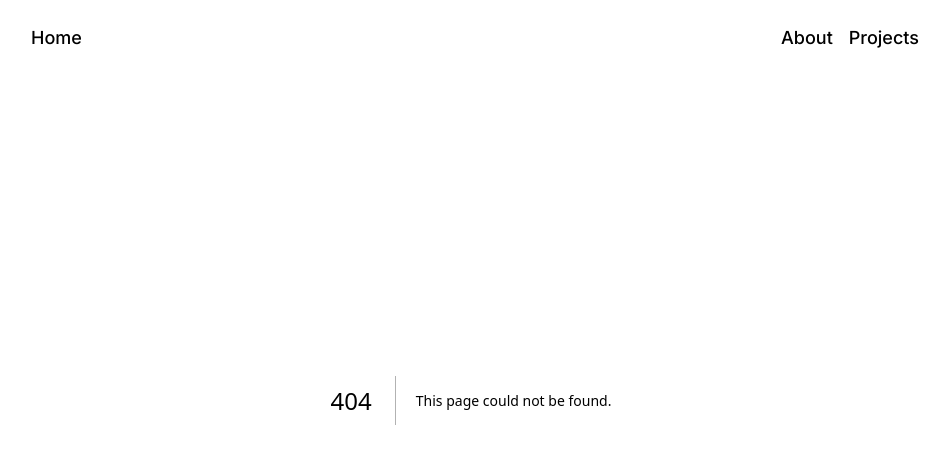
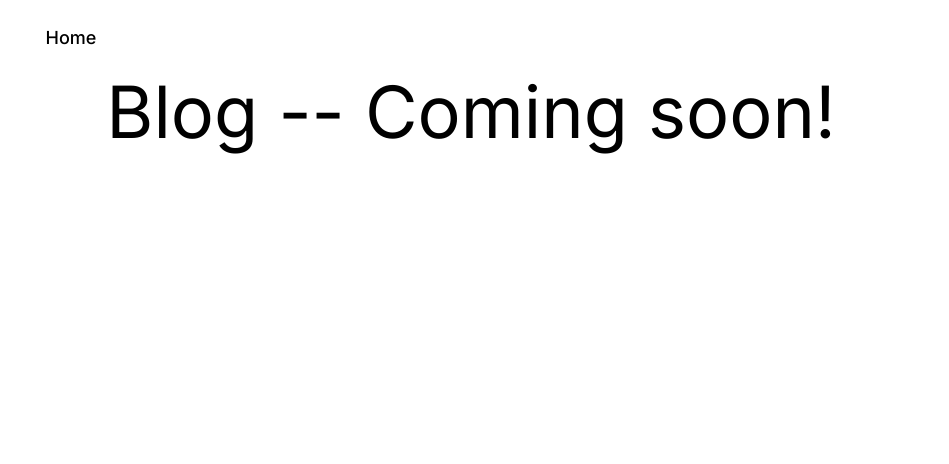
Before and after one commit to KenzoM/3d-portoflio, a Next.js app: page /blog in a window 1280 px wide. Before the commit this address had no page. Shown: the top 464 px of the page, without its empty margins (169-1118 px from the left). Built offline with nearby package versions, Linux system fonts and the light colour scheme.

Commit message:
navbar open with modal instead

```diff
--- a/src/app/about/page.tsx
+++ /dev/null
@@ -1,7 +0,0 @@
-import React from "react";
-
-function About() {
-  return <h1>About</h1>;
-}
-
-export default About;
--- /dev/null
+++ b/src/app/blog/page.tsx
@@ -0,0 +1,11 @@
+import React from "react";
+
+const Blog = () => {
+  return (
+    <h1 className="text-center text-7xl  text-grey-800">
+      Blog -- Coming soon!
+    </h1>
+  );
+};
+
+export default Blog;
--- a/src/app/contacts/page.tsx
+++ /dev/null
@@ -1,7 +0,0 @@
-import React from "react";
-
-const Contacts = () => {
-  return <div>Contacts</div>;
-};
-
-export default Contacts;
--- /dev/null
+++ b/src/app/default.tsx
@@ -0,0 +1,3 @@
+export default function Default() {
+  return null;
+}
--- a/src/app/globals.css
+++ b/src/app/globals.css
@@ -19,6 +19,12 @@ body:has(.card[data-color="blue"]:hover) {
 
 body:has(.card[data-color="green"]:hover) {
   background-color: rgb(var(--green-rgb) / 25%);
+}
+
+.nav-bar {
+  li:not(:last-child) {
+    padding-right: 18px;
+  }
 }
 
 @layer utilities {
@@ -51,7 +57,7 @@ body:has(.card[data-color="green"]:hover) {
   }
 
   .header {
-    @apply flex justify-between items-center sm:px-16 px-8 py-4 max-w-5xl mx-auto absolute top-0 bg-transparent z-10 right-0 left-0;
+    @apply flex justify-between items-center sm:px-16 px-8 py-4 max-w-5xl mx-auto top-0 bg-transparent z-10 right-0 left-0;
   }
 
   .footer {
--- a/src/app/models/Island.tsx
+++ b/src/app/models/Island.tsx
@@ -116,6 +116,9 @@ export function Island({
 
         // Set the current stage based on the island's orientation
         switch (true) {
+          case normalizedRotation >= 6.0 && normalizedRotation <= 6.3:
+            setCurrentStage(5);
+            break;
           case normalizedRotation >= 5.45 && normalizedRotation <= 5.85:
             setCurrentStage(4);
             break;
--- a/src/app/page.tsx
+++ b/src/app/page.tsx
@@ -11,32 +11,31 @@ import HomeInfo from "@/components/HomeInfo";
 
 const App = () => {
   const [isRotating, setIsRotitating] = useState(false);
-  const [currentStage, setCurrentStage] = useState(4);
+  const [currentStage, setCurrentStage] = useState<number | null>(1);
   const adjustIslandForScreenSize = () => {
-    let screenScale = null;
+    let screenScale = [1, 1, 1];
     let screenPosition = [0, -6.5, -43];
     let rotation = [0.1, 4.7, 0];
 
-    if (window.innerWidth < 768) {
-      screenScale = [0.9, 0.9, 0.9];
-    } else {
-      screenScale = [1, 1, 1];
+    if (typeof window !== "undefined") {
+      if (window.innerWidth < 768) {
+        screenScale = [0.9, 0.9, 0.9];
+      }
     }
 
     return [screenScale, screenPosition, rotation];
   };
   const adjustPlaneForScreenSize = () => {
-    let screenScale = null;
-    let screenPosition = null;
+    let screenScale = [3, 3, 3];
+    let screenPosition = [0, -4, -4];
+    if (typeof window !== "undefined") {
+      // Use window object here
 
-    if (window.innerWidth < 768) {
-      screenScale = [1.5, 1.5, 1.5];
-      screenPosition = [0, -1.5, 0];
-    } else {
-      screenScale = [3, 3, 3];
-      screenPosition = [0, -4, -4];
+      if (window.innerWidth < 768) {
+        screenScale = [1.5, 1.5, 1.5];
+        screenPosition = [0, -1.5, 0];
+      }
     }
-
     return [screenScale, screenPosition];
   };
 
--- a/src/app/projects/page.tsx
+++ /dev/null
@@ -1,7 +0,0 @@
-import React from "react";
-
-const Projects = () => {
-  return <div>Projects</div>;
-};
-
-export default Projects;
--- a/src/components/HomeInfo.tsx
+++ b/src/components/HomeInfo.tsx
@@ -5,11 +5,10 @@ import Modal from "@/components/Modal";
 
 interface InfoBoxProps {
   text: string;
-  link: string;
   btnText: string;
 }
 
-const InfoBox = ({ text, link, btnText }: InfoBoxProps) => {
+const InfoBox = ({ text, btnText }: InfoBoxProps) => {
   const [isOpen, setIsOpen] = useState(false);
   return (
     <div className="info-box">
@@ -27,7 +26,7 @@ const InfoBox = ({ text, link, btnText }: InfoBoxProps) => {
     </div>
   );
 };
-const renderContent: { [key: number]: JSX.Element } = {
+export const renderContent: { [key: number]: JSX.Element } = {
   1: (
     <h1 className="sm:text-xl sm:leading-snug text-center neo-brutalism-blue py-4 px-8 text-white mx-5">
       <span className="font-semibold"> Hello this is Kenzo</span>
@@ -37,24 +36,11 @@ const renderContent: { [key: number]: JSX.Element } = {
   2: (
     <InfoBox
       text="Worked with many companies and like learningn ew stuff"
-      link="/about"
       btnText={"Learn about me"}
     />
   ),
-  3: (
-    <InfoBox
-      text="These are my projects"
-      link="/projects"
-      btnText={"Projects"}
-    />
-  ),
-  4: (
-    <InfoBox
-      text="Worked with many companies and like learningn ew stuff"
-      link="/contact"
-      btnText={"Lets talk"}
-    />
-  ),
+  3: <InfoBox text="These are my projects" btnText={"Projects"} />,
+  4: <InfoBox text="My Blog" btnText={"Blogggs"} />,
 };
 
 interface HomeInfoProps {
--- a/src/components/Modal.tsx
+++ b/src/components/Modal.tsx
@@ -38,10 +38,7 @@ export default function Modal({ open, onClose, children }: ModalProps) {
               {children}
               <button
                 className="px-4 py-2 bg-blue-500 text-white rounded"
-                onClick={() => {
-                  console.log("all do it");
-                  onClose();
-                }}
+                onClick={onClose}
               >
                 Close
               </button>
--- a/src/components/Navbar.tsx
+++ b/src/components/Navbar.tsx
@@ -1,39 +1,48 @@
 "use client";
+import { useState } from "react";
 import Link from "next/link";
 import { usePathname } from "next/navigation";
+import Modal from "@/components/Modal";
+
 const Navbar = () => {
+  const [isOpen, setIsOpen] = useState(false);
   const pathname = usePathname();
 
   return (
-    <header className="header">
+    <header
+      className={`header ${pathname === "/blog" ? "relative" : "absolute"}`}
+    >
       <Link
-        className={`text-lg font-medium bg-white p-2 rounded-3xl ${
+        className={`text-lg font-medium bg-white p-2 rounded-lg w-24 text-center ${
           pathname === "/" ? "text-blue-700 " : "text-black"
         }`}
         href="/"
       >
         Home
       </Link>
-      <nav className="flex text-lg gap-7 font-medium">
+      {pathname !== "/blog" && (
+        <nav className="flex text-lg gap-7 font-medium  nav-bar">
           <ul className="flex">
-          <li className="pr-4">
-            <Link
-              className={pathname === "/about" ? "text-blue-500" : ""}
-              href="/about"
-            >
+            <li className="cursor-pointer" onClick={() => setIsOpen(true)}>
               About
-            </Link>
+            </li>
+            <li className="cursor-pointer" onClick={() => setIsOpen(true)}>
+              Projects
             </li>
             <li>
               <Link
                 className={pathname === "/projects" ? "text-blue-500" : ""}
-              href="/projects"
+                href="/blog"
               >
-              Projects
+                Blog
               </Link>
             </li>
           </ul>
+          <Modal onClose={() => setIsOpen(false)} open={isOpen}>
+            <div>{"write something here!!"}</div>
+          </Modal>
         </nav>
+      )}
     </header>
   );
 };
```
Lines whose indentation alone changed are shown as unchanged.
